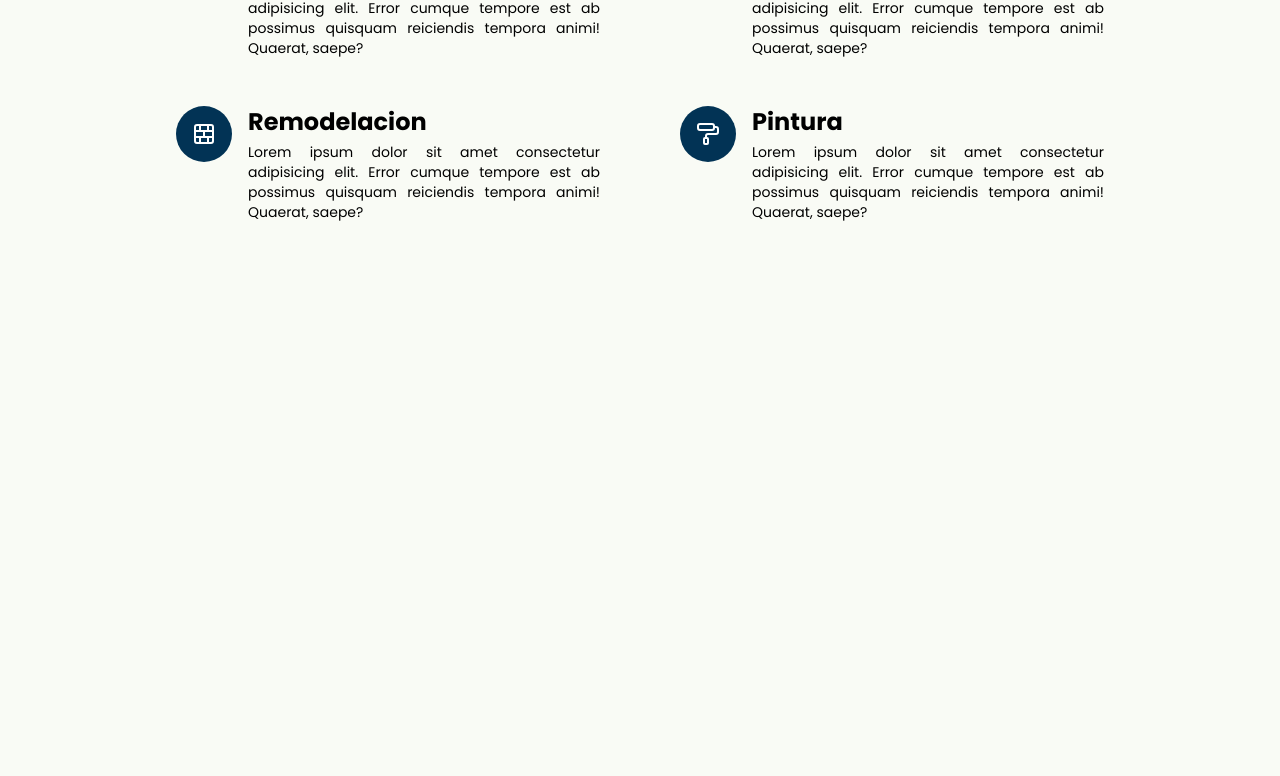
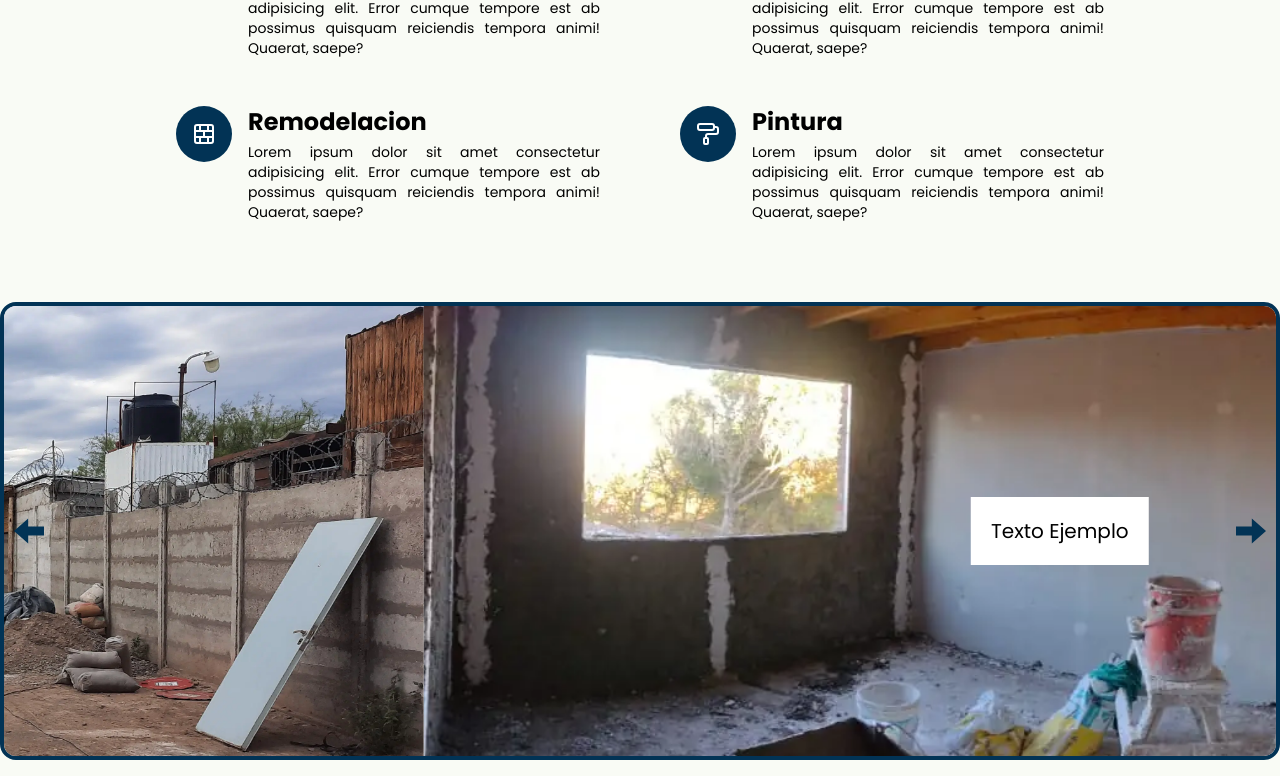
Before and after one commit to marcos15vargas/bn-contrucciones, a React (Vite) app: page / in a window 1280 px wide. Shown: the part 1044-1820 px from the top of the page. Before the commit the page ends 1330 px from the top, so only its background shows below. Built offline with nearby package versions, Linux system fonts and the light colour scheme.

Commit message:
Creacion e implementacion de la seccion de slider de imagenes

```diff
--- a/src/App.jsx
+++ b/src/App.jsx
@@ -1,6 +1,7 @@
 import { Banner } from "./components/Banner"
 import { Features } from "./components/Features"
 import { Navbar } from "./components/Navbar"
+import { Slider } from "./components/Slider"
 
 function App() {
 
@@ -9,6 +10,7 @@ function App() {
       <Navbar />
       <Banner />
       <Features />
+      <Slider/>
     </>
   )
 }
--- /dev/null
+++ b/src/components/Slider.jsx
@@ -0,0 +1,54 @@
+import { Slide } from "react-slideshow-image";
+import "react-slideshow-image/dist/styles.css";
+import { slider } from "../constants";
+
+export const Slider = () => {
+  const buttonStyle = {
+    width: "30px",
+    background: "none",
+    border: "0px",
+    margin: "10px",
+  };
+  const properties = {
+    prevArrow: (
+      <button style={{ ...buttonStyle }}>
+        <svg
+          xmlns="http://www.w3.org/2000/svg"
+          viewBox="0 0 512 512"
+          fill="#023355"
+        >
+          <path d="M242 180.6v-138L0 256l242 213.4V331.2h270V180.6z" />
+        </svg>
+      </button>
+    ),
+    nextArrow: (
+      <button style={{ ...buttonStyle }}>
+        <svg
+          xmlns="http://www.w3.org/2000/svg"
+          viewBox="0 0 512 512"
+          fill="#023355"
+        >
+          <path d="M512 256L270 42.6v138.2H0v150.6h270v138z" />
+        </svg>
+      </button>
+    ),
+  };
+  return (
+    <div className=" my-4 max-w-7xl m-auto border-[4px] border-azul rounded-2xl overflow-hidden">
+      <Slide {...properties}>
+        {slider.map((item, index) => (
+          <div key={index} className="">
+            <div
+              className="flex items-center justify-center bg-cover h-[450px]"
+              style={{ backgroundImage: `url(${item.image})` }}
+            >
+              <span className="p-[20px] text-xl text-center bg-white">
+                {item.text}
+              </span>
+            </div>
+          </div>
+        ))}
+      </Slide>
+    </div>
+  );
+};
--- a/src/constants/index.jsx
+++ b/src/constants/index.jsx
@@ -7,6 +7,10 @@ import {
   PaintRoller,
   ShowerHead,
 } from "lucide-react";
+
+import slider1 from "../assets/slider/slider1.webp";
+import slider2 from "../assets/slider/slider2.webp";
+import slider3 from "../assets/slider/slider3.webp";
 
 export const navItems = [
   {
@@ -93,3 +97,18 @@ export const features = [
     icon: <PaintRoller />,
   },
 ];
+
+export const slider = [
+  {
+    image: slider1,
+    text: "Texto Ejemplo",
+  },
+  {
+    image: slider2,
+    text: "Texto Ejemplo",
+  },
+  {
+    image: slider3,
+    text: "Texto Ejemplo",
+  },
+];
```
